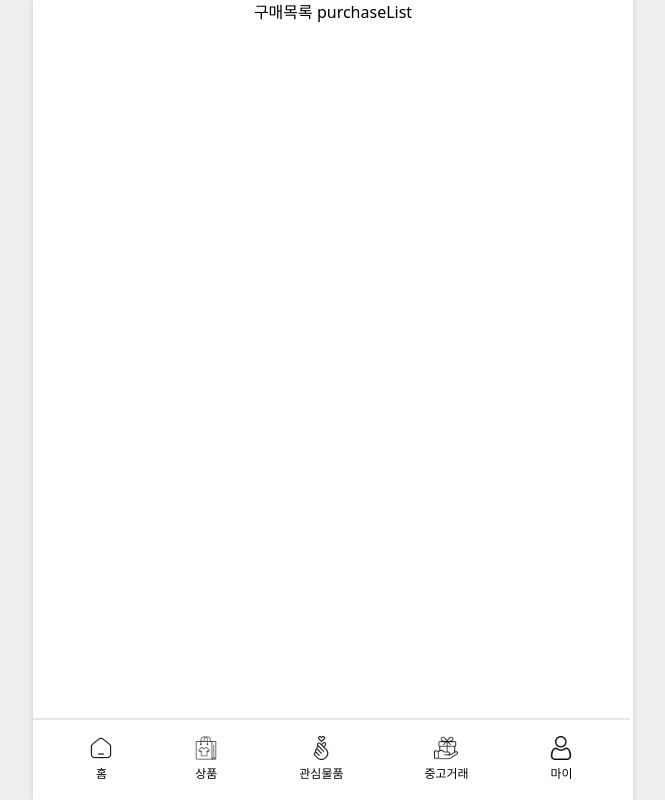
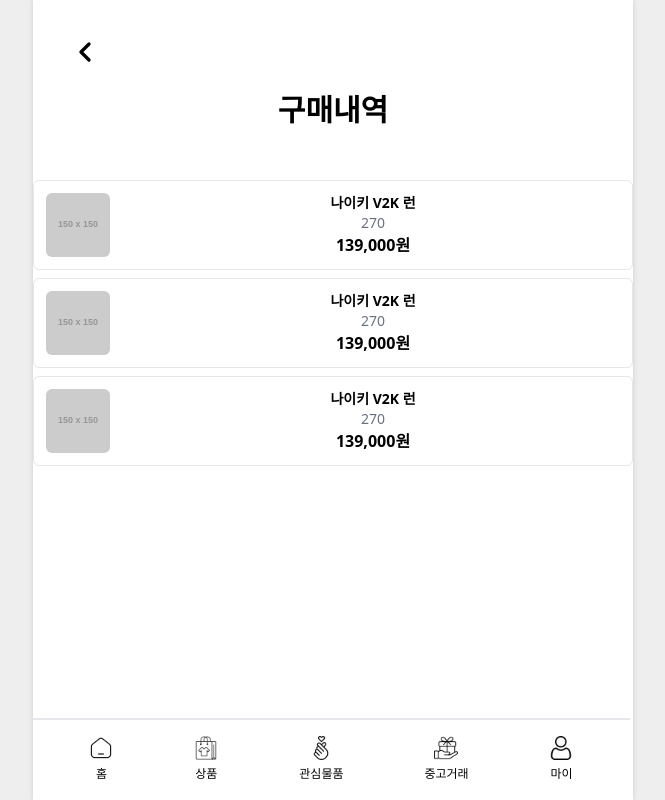
Before and after one commit to J-SoYoung/v.02_Geekchic, a React (Vite) app: page /my/purchasesList/1 in a window 1280 px wide. Shown: the whole page, without its empty margins (307-972 px from the left). Built offline with nearby package versions, Linux system fonts and the light colour scheme; no server answers.

Commit message:
업로드 덜 된 사항

```diff
--- /dev/null
+++ b/src/components/MyProductCard.tsx
@@ -0,0 +1,37 @@
+interface MyProductCardPropsType {
+  image: string;
+  productName: string;
+  price: number;
+  quantity?: number; // 장바구니 페이지에서만 필요
+  isCarts?: boolean; // 장바구니 페이지인지 여부
+  size: string;
+}
+
+export const MyProductCard = ({
+  image,
+  productName,
+  price,
+  quantity,
+  isCarts = false,
+  size,
+}: MyProductCardPropsType) => {
+  return (
+    <div className='flex items-center justify-between border rounded-md p-3 mb-2'>
+      <img
+        src={image}
+        alt={productName}
+        className='w-16 h-16 object-cover rounded-md'
+      />
+      <div className='flex-1 ml-4'>
+        <h2 className='text-sm font-bold'>{productName}</h2>
+        <p className='text-sm text-gray-500'>{size}</p>
+        <p className='text-base font-bold'>{price.toLocaleString()}원</p>
+      </div>
+      {isCarts && (
+        <div className='flex items-center'>
+          <span className='text-sm text-gray-500'>x {quantity}</span>
+        </div>
+      )}
+    </div>
+  );
+};
--- a/src/pages/purchaseList/PurchaseList.tsx
+++ b/src/pages/purchaseList/PurchaseList.tsx
@@ -1,3 +1,44 @@
+import { defaultImage } from '@/_example/example';
+import { Layout } from '@/components/Layout';
+import { MyProductCard } from '@/components/MyProductCard';
+
+const products = [
+  {
+    id: 1,
+    productName: '나이키 V2K 런',
+    size: '270',
+    price: 139000,
+    image: defaultImage,
+  },
+  {
+    id: 1,
+    productName: '나이키 V2K 런',
+    size: '270',
+    price: 139000,
+    image: defaultImage,
+  },
+  {
+    id: 1,
+    productName: '나이키 V2K 런',
+    size: '270',
+    price: 139000,
+    image: defaultImage,
+  },
+];
 export const PurchaseList = () => {
-  return <div> 구매목록 purchaseList</div>;
+  return (
+    <Layout title='구매내역'>
+      <div>
+        {products.map((product) => (
+          <MyProductCard
+            key={product.id}
+            productName={product.productName}
+            size={product.size}
+            price={product.price}
+            image={product.image}
+          />
+        ))}
+      </div>
+    </Layout>
+  );
 };
--- a/src/pages/usedHome/SearchList.tsx
+++ b/src/pages/usedHome/SearchList.tsx
@@ -1,5 +1,4 @@
 import { UsedProductType } from '@/_typesBundle/productType';
-import { ProductCart } from './ProductCart';
 import { UsedProductCard } from '@/components/UsedProductCard';
 
 interface SearchListProps {
```
